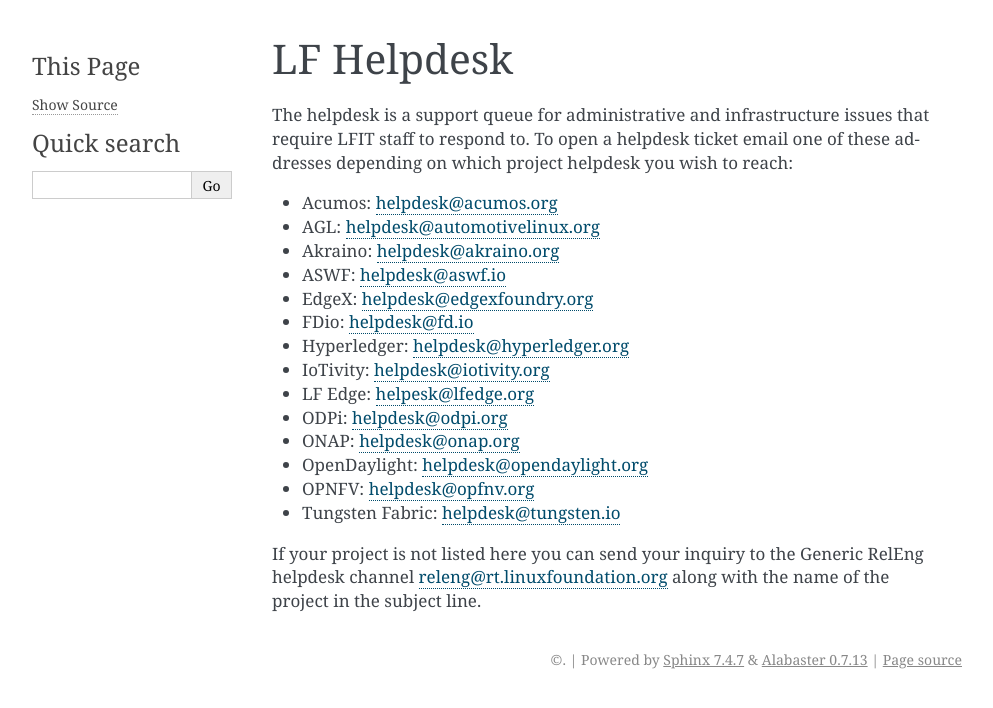
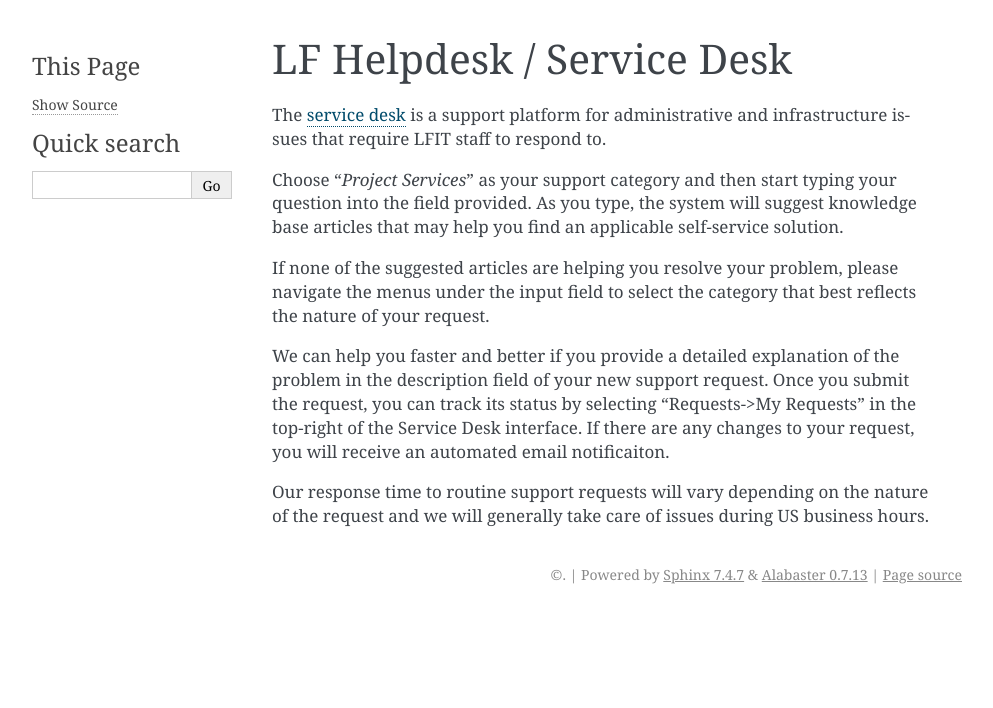
Before and after one commit to lfit/releng-docs, a Sphinx documentation site: the page built from docs/helpdesk.rst, in a window 1280 px wide. Shown: the top 708 px of the page, without its empty margins (148-1141 px from the left). Built offline with Sphinx 7.4.7, drawn with Linux system fonts in a browser that asks for light colours; the version number could not be read and is left out.

Commit message:
Rewrite helpdesk documentation
The switch from RT to Jira Service Desk requires that we publish some
new helpdesk docs.

Change-Id: Iccdb81cad078332e5abf7e1869f6e1a30bafed9b
Signed-off-by: Andrew Grimberg <agrimberg@linuxfoundation.org>

```diff
--- a/docs/helpdesk.rst
+++ b/docs/helpdesk.rst
@@ -1,28 +1,26 @@
 .. _lfdocs-helpdesk:
 
-###########
-LF Helpdesk
-###########
+##########################
+LF Helpdesk / Service Desk
+##########################
 
-The helpdesk is a support queue for administrative and infrastructure issues
-that require LFIT staff to respond to. To open a helpdesk ticket email one of
-these addresses depending on which project helpdesk you wish to reach:
+The `service desk <https://support.linuxfoundation.org>`_ is a support platform
+for administrative and infrastructure issues that require LFIT staff to respond
+to.
 
-* Acumos: helpdesk@acumos.org
-* AGL: helpdesk@automotivelinux.org
-* Akraino: helpdesk@akraino.org
-* ASWF: helpdesk@aswf.io
-* EdgeX: helpdesk@edgexfoundry.org
-* FDio: helpdesk@fd.io
-* Hyperledger: helpdesk@hyperledger.org
-* IoTivity: helpdesk@iotivity.org
-* LF Edge: helpesk@lfedge.org
-* ODPi: helpdesk@odpi.org
-* ONAP: helpdesk@onap.org
-* OpenDaylight: helpdesk@opendaylight.org
-* OPNFV: helpdesk@opfnv.org
-* Tungsten Fabric: helpdesk@tungsten.io
+Choose "*Project Services*" as your support category and then start typing your
+question into the field provided. As you type, the system will suggest knowledge
+base articles that may help you find an applicable self-service solution.
 
-If your project is not listed here you can send your inquiry to the Generic
-RelEng helpdesk channel releng@rt.linuxfoundation.org along with the name
-of the project in the subject line.
+If none of the suggested articles are helping you resolve your problem, please
+navigate the menus under the input field to select the category that best
+reflects the nature of your request.
+
+We can help you faster and better if you provide a detailed explanation of the
+problem in the description field of your new support request. Once you submit
+the request, you can track its status by selecting "Requests->My Requests" in
+the top-right of the Service Desk interface. If there are any changes to your
+request, you will receive an automated email notificaiton.
+
+Our response time to routine support requests will vary depending on the nature
+of the request and we will generally take care of issues during US business hours.
```
